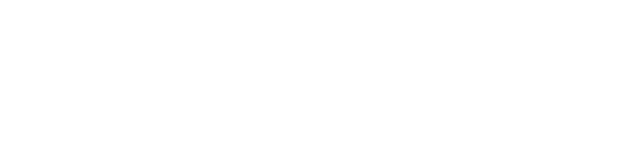
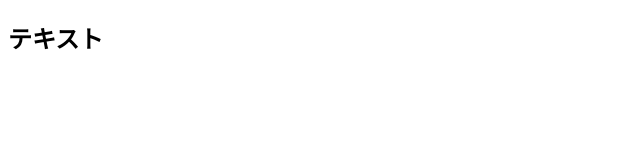
Before and after one commit to m-35/gs0511-rensyu, a plain HTML site: page aa.html in a window 1280 px wide. Shown: the whole page, without its empty margins (0-640 px from the left). Drawn offline with Linux system fonts and the light colour scheme.

Commit message:
h2追加

```diff
--- a/aa.html
+++ b/aa.html
@@ -6,6 +6,7 @@
   <title>Document</title>
 </head>
 <body>
+  <h2>テキスト</h2>
 
 </body>
 </html>
```
